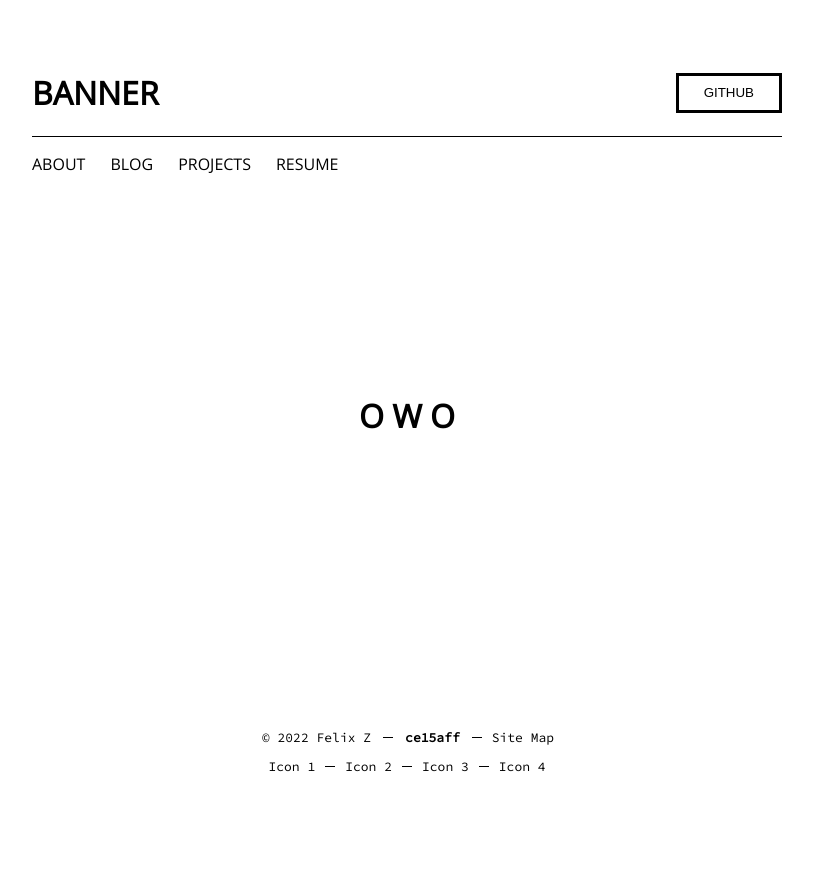
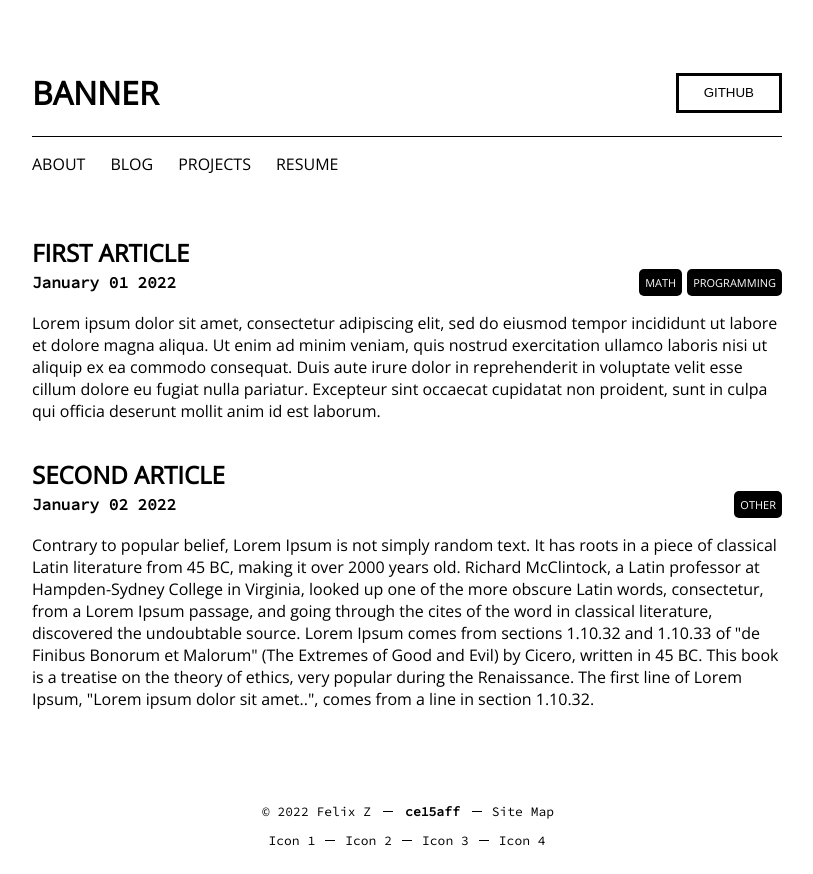
Before and after one commit to zhoufel1/personal-website, a Next.js app: page /blogs in a window 1280 px wide. Before the commit this address had no page. Shown: the whole page, without its empty margins (233-1046 px from the left). Before the commit the page ends 800 px from the top, so only its background shows below. Built offline with nearby package versions, Linux system fonts and the light colour scheme.

Commit message:
add placeholder for blogs page

```diff
--- a/src/components/layouts/header.tsx
+++ b/src/components/layouts/header.tsx
@@ -32,7 +32,7 @@ const Header = () => {
         <Link href="/test">
           <ATag>ABOUT</ATag>
         </Link>
-        <Link href="/blog">
+        <Link href="/blogs">
           <ATag>BLOG</ATag>
         </Link>
         <Link href="/test">
--- a/src/pages/blog.tsx
+++ b/src/pages/blogs.tsx
@@ -1,9 +1,22 @@
 import React from 'react';
+import Tag from 'src/components/tag';
 import { styled } from 'src/lib/styles';
 
 const _Title = styled('h2', {
   paddingBottom: 0,
   marginBottom: 0,
+});
+
+const _Mid = styled('div', {
+  display: 'flex',
+  justifyContent: 'space-between',
+  alignItems: 'center',
+});
+
+const _Stack = styled('div', {
+  display: 'flex',
+  gap: 5,
+  flexWrap: 'wrap'
 });
 
 const _SubTitle = styled('h4', {
@@ -12,20 +25,17 @@ const _SubTitle = styled('h4', {
   padding: 0,
 });
 
-const _Tag = styled('div', {
-  margin: 0,
-  padding: 0,
-  height: 25,
-  width: 50,
-  background: 'Black',
-  color: 'White',
-});
-
-const BlogPage = () => {
+const BlogsPage = () => {
   return (
     <>
-      <_Title>TITLE</_Title>
-      <_SubTitle>January 01 2022</_SubTitle>
+      <_Title>FIRST ARTICLE</_Title>
+      <_Mid>
+        <_SubTitle>January 01 2022</_SubTitle>
+        <_Stack>
+          <Tag>MATH</Tag>
+          <Tag>PROGRAMMING</Tag>
+        </_Stack>
+      </_Mid>
       <p>
         Lorem ipsum dolor sit amet, consectetur adipiscing elit, sed do eiusmod
         tempor incididunt ut labore et dolore magna aliqua. Ut enim ad minim
@@ -35,8 +45,13 @@ const BlogPage = () => {
         occaecat cupidatat non proident, sunt in culpa qui officia deserunt
         mollit anim id est laborum.
       </p>
-      <_Title>TITLE</_Title>
-      <_SubTitle>January 01 2022</_SubTitle>
+      <_Title>SECOND ARTICLE</_Title>
+      <_Mid>
+        <_SubTitle>January 02 2022</_SubTitle>
+        <_Stack>
+          <Tag>OTHER</Tag>
+        </_Stack>
+      </_Mid>
       <p>
         Contrary to popular belief, Lorem Ipsum is not simply random text. It
         has roots in a piece of classical Latin literature from 45 BC, making it
@@ -55,4 +70,4 @@ const BlogPage = () => {
   );
 };
 
-export default BlogPage;
+export default BlogsPage;
```
